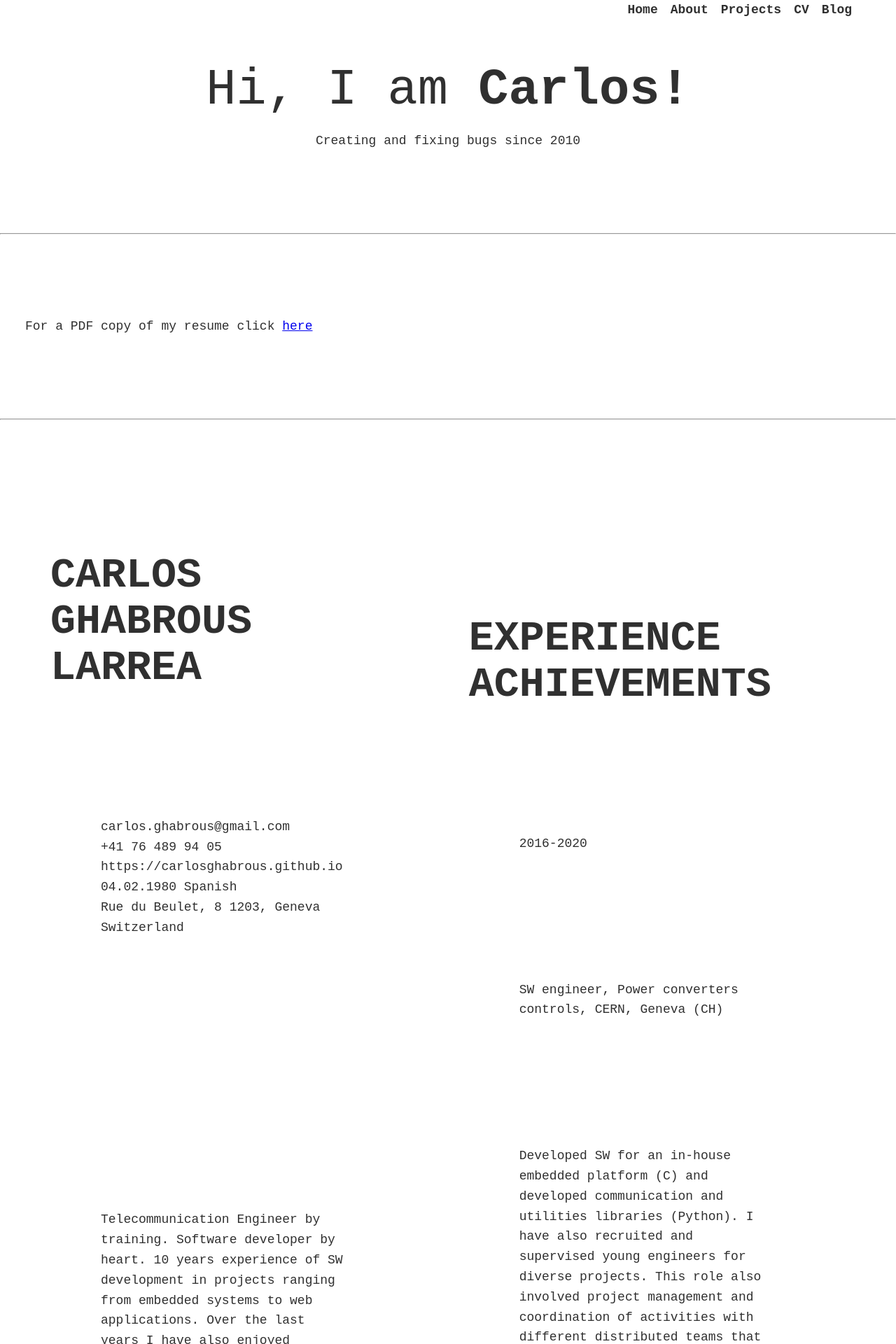
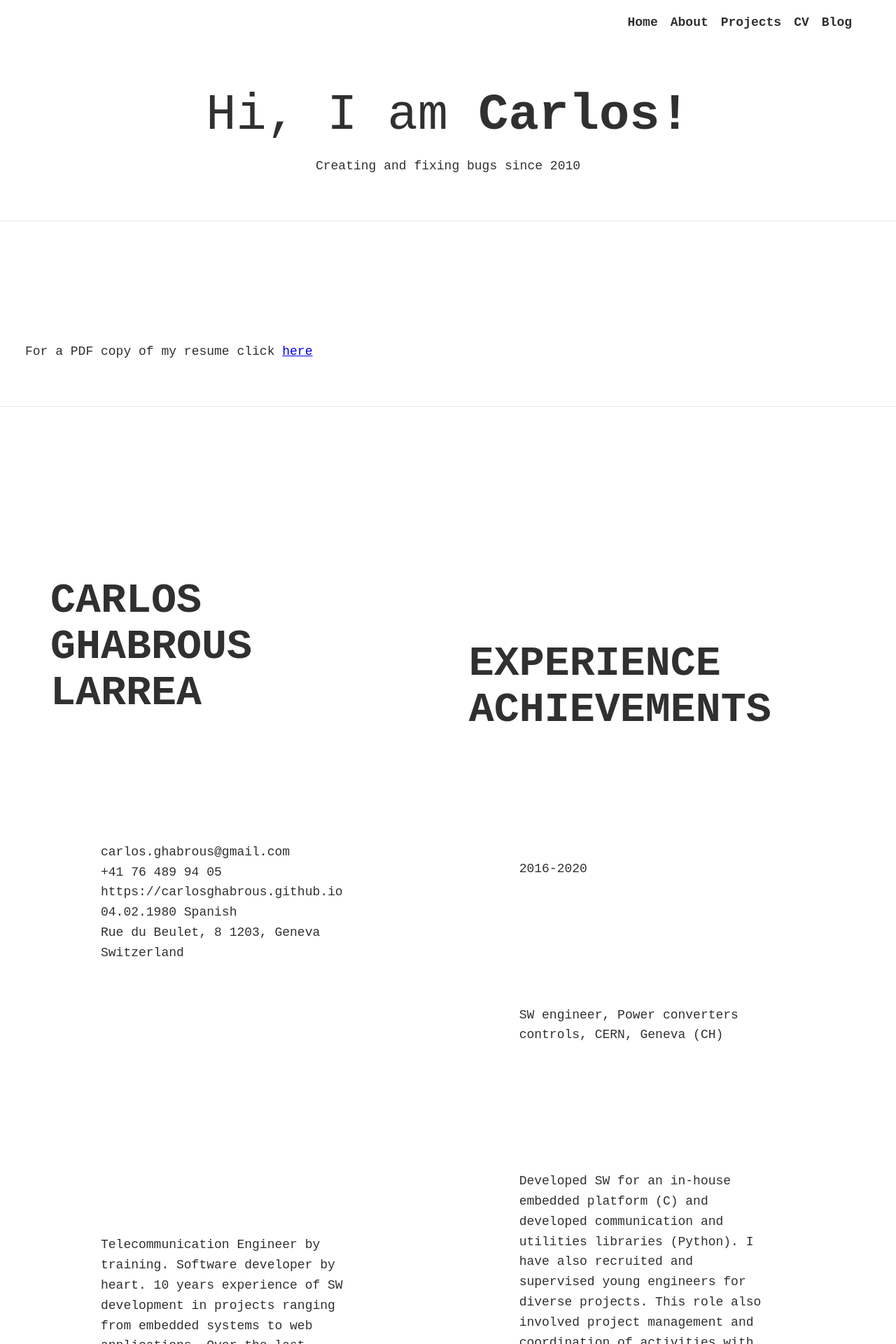
Before and after one commit to carlosghabrous/carlosghabrous.github.io, a Jekyll site: the page built from cv/index.html, in a window 1280 px wide. Shown: the top 1920 px of the page at 70% size. Built offline with Jekyll 4.4.1, drawn with Linux system fonts in a browser that asks for light colours.

Commit message:
Add common styles to common.scss

```diff
--- a/_sass/common.scss
+++ b/_sass/common.scss
@@ -73,3 +73,17 @@
 h1 { font-size: var(--fs-h1) }
 h2 { font-size: var(--fs-h2) }
 h3 { font-size: var(--fs-h3) }
+
+/* Header */
+
+header {
+    display: flex;
+    justify-content: space-between;
+    padding: 1em;
+}
+
+hr {
+    opacity: 0.2;
+    position: relative;
+    bottom: 3em;
+}
--- a/_sass/main.scss
+++ b/_sass/main.scss
@@ -1,12 +1,6 @@
 img {
     display: block;
     max-width: 50%;
-}
-
-hr {
-    opacity: 0.2;
-    position: relative;
-    bottom: 3em;
 }
 
 
@@ -23,15 +17,6 @@
     font-size: var(--fs-h3);
     padding: .25em 1em;
     margin-bottom: 1em;
-}
-
-
-/* Header */
-
-header {
-    display: flex;
-    justify-content: space-between;
-    padding: 1em;
 }
 
 /* About me */
--- a/_sass/title.scss
+++ b/_sass/title.scss
@@ -10,6 +10,6 @@
     text-align: center;
 }
 
-// .intro {
-//     position: relative;
-// }
+.intro {
+    position: relative;
+}
--- a/cv/index.html
+++ b/cv/index.html
@@ -2,7 +2,6 @@
 title: Ghab's resume
 layout: cv
 ---
-
 <section class="cv">
   <p class="section__subtitle section__subtitle--cv">For a PDF copy of my resume click <a href="/download/cv_CarlosGhabrous.pdf">here</a></p>
 </section>
```
